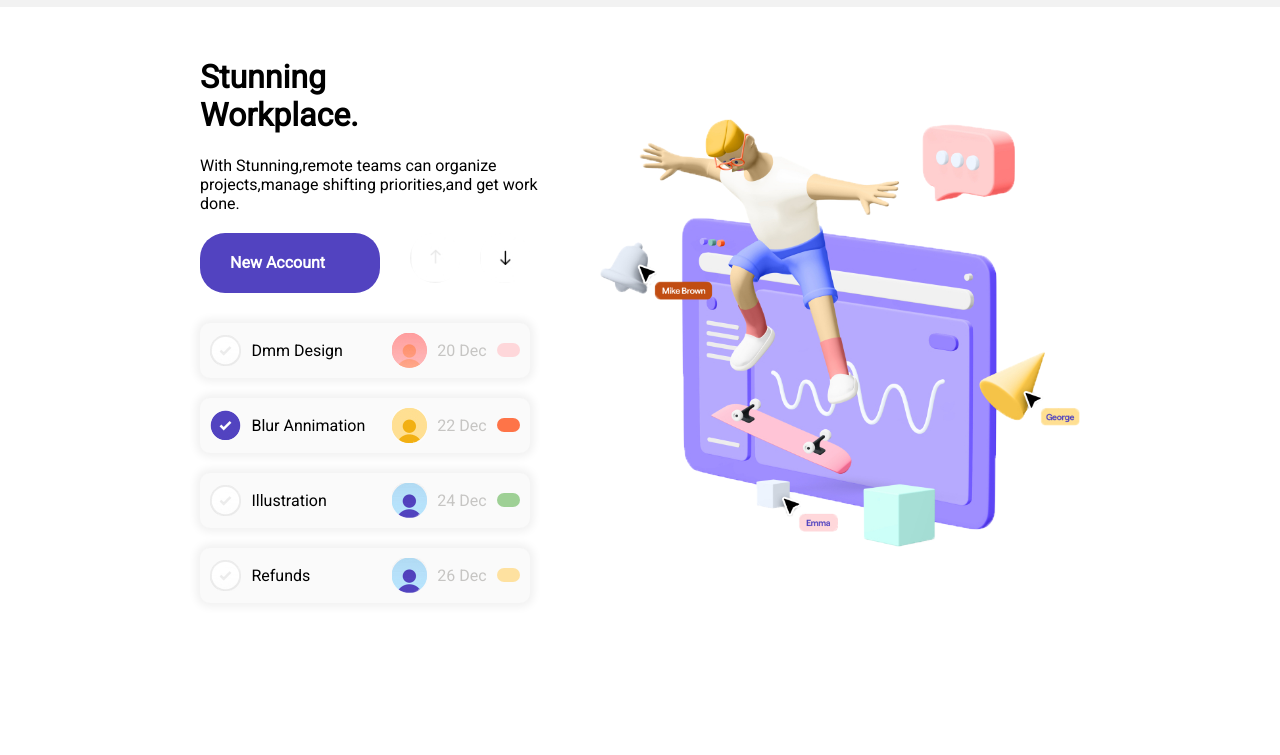
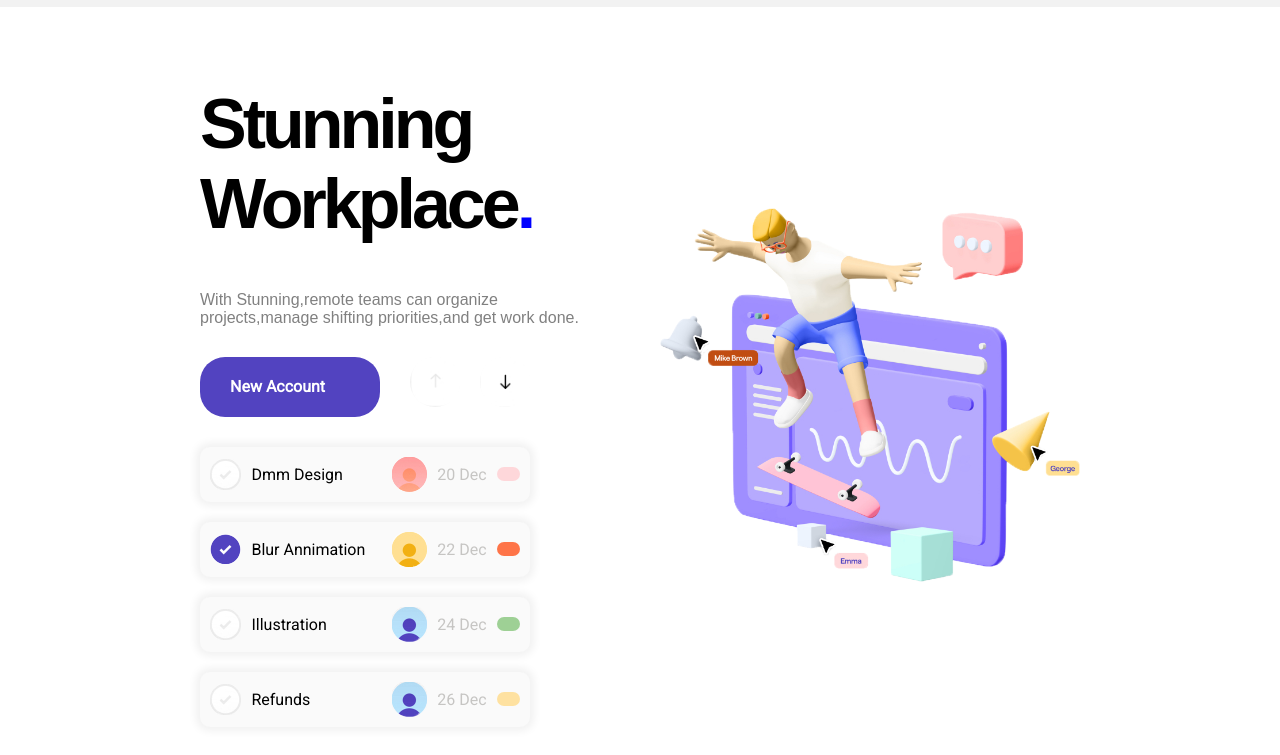
Before and after one commit to Aartikatty/stunning_landing_page_assignment, a plain HTML site: page index.html in a window 1280 px wide. Shown: the part 73-828 px from the top of the page. Before the commit the page ends 800 px from the top, so only its background shows below. Drawn offline with Linux system fonts and the light colour scheme.

Commit message:
New Changes

```diff
--- a/index.html
+++ b/index.html
@@ -33,7 +33,7 @@
    <main>
       <div class="container">
          <div class="content">
-            <h1> Stunning <br> Workplace.</h1>
+            <h1> Stunning <br> Workplace<span>.</span></h1>
             <p>With Stunning,remote teams can organize projects,manage shifting priorities,and get work done.</p>
 
 
--- a/stunning_landing_style.css
+++ b/stunning_landing_style.css
@@ -65,9 +65,30 @@ main .content,
 main .banner {
    padding: 30px;
 }
-main .content {
+main .content h1{
 
    width: 400px;
+   font-weight: bold;
+   font-size: 70px;
+   font-family: sans-serif;
+   letter-spacing: -4px;
+
+}
+main .content h1 span{
+   width: 15px;
+   height: 15px;
+   color: blue;
+}
+
+main .content p{
+
+   font-family: sans-serif;
+   font-size: 16px;
+   width: 400px;
+   margin-top: 45px;
+   margin-bottom: 30px;
+   color: gray;
+
 }
 
 main .content div {
```
